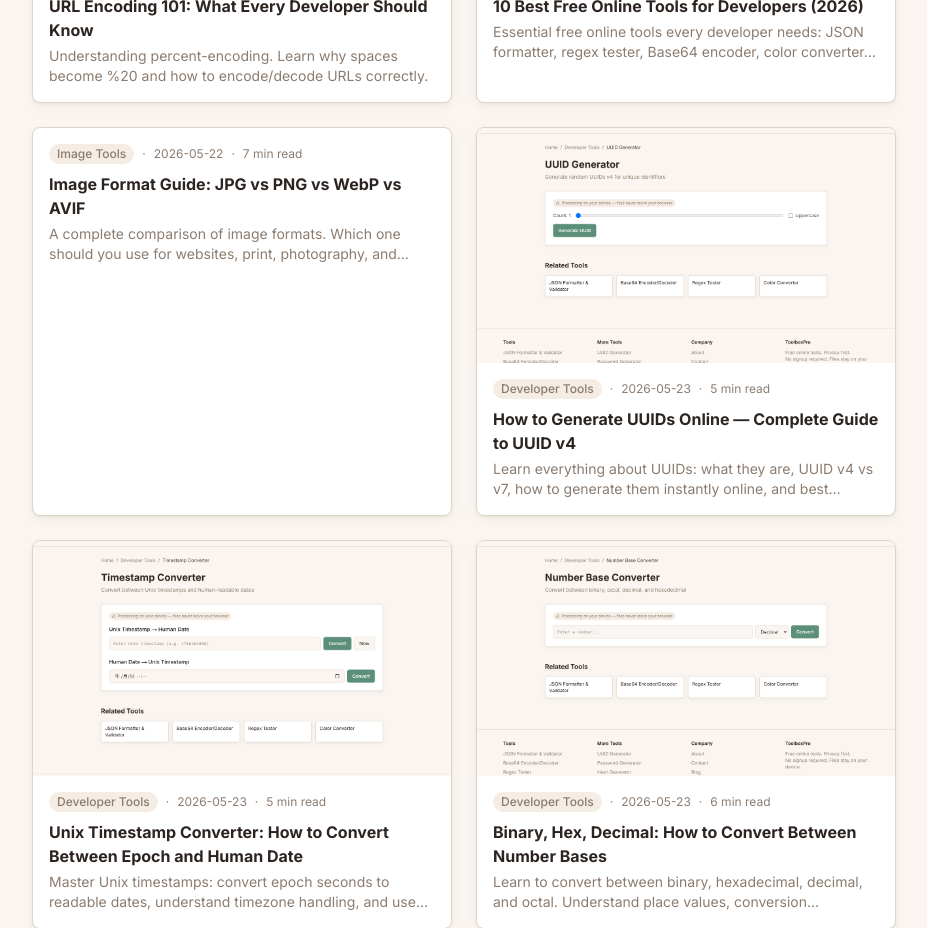
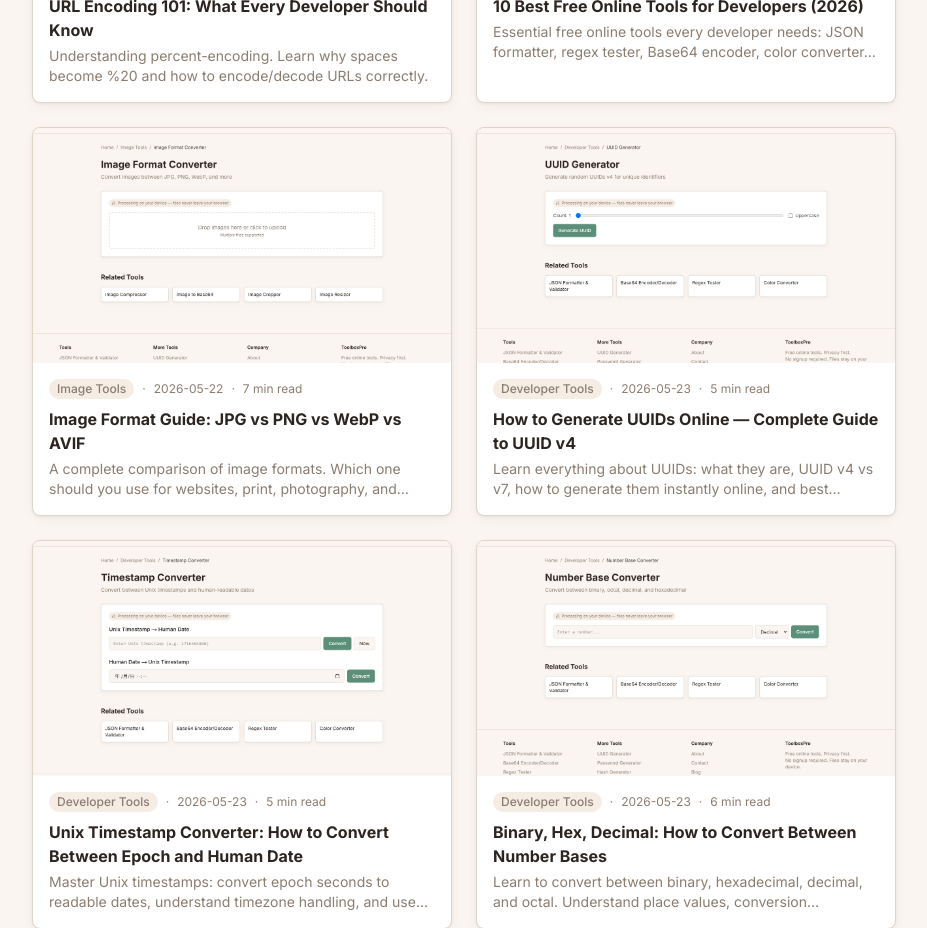
Before and after one commit to hyehugh/ToolBoxPro, a Next.js app: page /blog in a window 1280 px wide. Shown: the part 2080-3008 px from the top of the page, without its empty margins (176-1103 px from the left). Built offline with nearby package versions, Linux system fonts and the light colour scheme.

Commit message:
fix: image-format-guide blog card layout — added image mapping + placeholder gradient fallback

```diff
--- a/app/blog/page.tsx
+++ b/app/blog/page.tsx
@@ -21,7 +21,7 @@ export default function BlogPage() {
           return (
             <article key={post.slug} className="rounded-lg border bg-card card-shadow card-shadow-hover hover:bg-accent transition-all duration-200 overflow-hidden">
               <Link href={`/blog/${post.slug}`} className="block">
-                {img && (
+                {img ? (
                   <div className="aspect-video bg-muted overflow-hidden">
                     <img
                       src={img}
@@ -29,6 +29,10 @@ export default function BlogPage() {
                       className="w-full h-full object-cover hover:scale-[1.02] transition-transform duration-300"
                       loading="lazy"
                     />
+                  </div>
+                ) : (
+                  <div className="aspect-video bg-gradient-to-br from-primary/5 to-secondary flex items-center justify-center">
+                    <span className="text-4xl opacity-30">📝</span>
                   </div>
                 )}
                 <div className="p-4">
--- a/app/page.tsx
+++ b/app/page.tsx
@@ -82,7 +82,7 @@ export default function HomePage() {
               href={`/blog/${post.slug}`}
               className="rounded-lg border bg-card card-shadow card-shadow-hover hover:bg-accent transition-all duration-200 focus-visible:outline-none focus-visible:ring-2 focus-visible:ring-ring overflow-hidden"
             >
-              {img && (
+              {img ? (
                 <div className="aspect-video bg-muted overflow-hidden">
                   <img
                     src={img}
@@ -90,6 +90,10 @@ export default function HomePage() {
                     className="w-full h-full object-cover hover:scale-[1.02] transition-transform duration-300"
                     loading="lazy"
                   />
+                </div>
+              ) : (
+                <div className="aspect-video bg-gradient-to-br from-primary/5 to-secondary flex items-center justify-center">
+                  <span className="text-4xl opacity-30">📝</span>
                 </div>
               )}
               <div className="p-4">
--- a/lib/blog/images.ts
+++ b/lib/blog/images.ts
@@ -15,6 +15,7 @@ export const blogImages: BlogImage[] = [
   { blog: "word-counter-character-count", toolSlug: "word-counter", image: "/blog/word-counter.png" },
   { blog: "url-encoding-101", toolSlug: "url-encoder-decoder", image: "/blog/url-encoder-decoder.png" },
   { blog: "best-free-developer-tools-2026", toolSlug: "image-converter", image: "/blog/image-converter.png" },
+  { blog: "image-format-guide-jpg-png-webp", toolSlug: "image-converter", image: "/blog/image-converter.png" },
   { blog: "uuid-generator", toolSlug: "uuid-generator", image: "/blog/uuid-generator.png" },
   { blog: "timestamp-converter", toolSlug: "timestamp-converter", image: "/blog/timestamp-converter.png" },
   { blog: "number-base-converter", toolSlug: "number-base-converter", image: "/blog/number-base-converter.png" },
```
